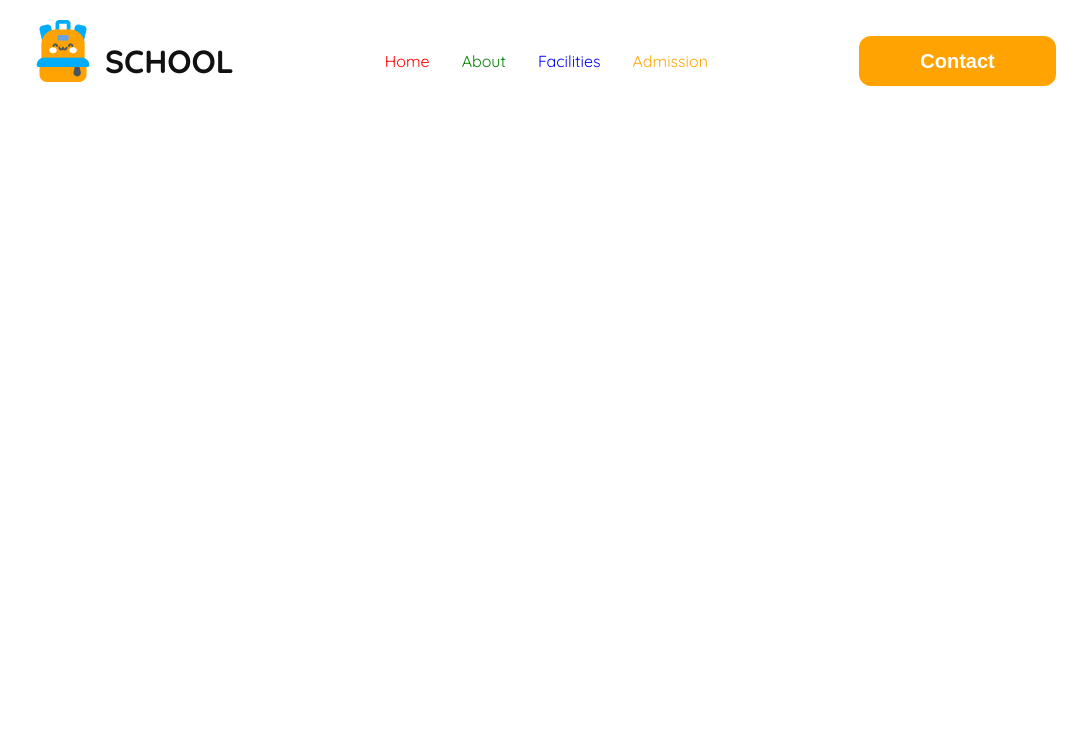
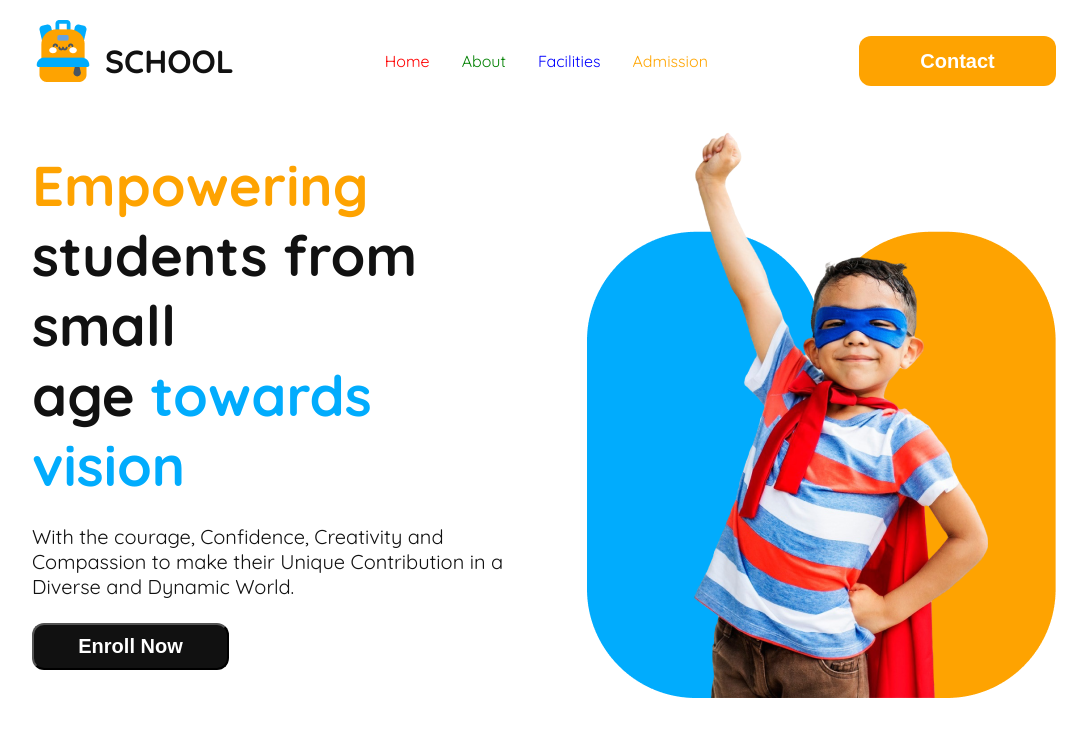
Before and after one commit to nitaisutradhar/school-assignment, a plain HTML site: page index.html in a window 1280 px wide. Shown: the whole page, without its empty margins (96-1183 px from the left). Drawn offline with Linux system fonts and the light colour scheme.

Commit message:
completed banner section

```diff
--- a/index.html
+++ b/index.html
@@ -9,6 +9,7 @@
 </head>
 <body class="quicksand-normal">
     <header>
+        <!-- Navbar Section -->
         <div class="navbar d-flex">
             <div class="nav-brand d-flex">
                 <img class="nav-logo" src="assets/logo.png" alt="School Bag Logo">
@@ -24,6 +25,16 @@
             <span class="navicon-bars"><i class="fa-solid fa-bars"></i></span>
         </div>
         <hr class="nav-hr">
+        <!-- Banner Section -->
+        <div class="banner-section d-flex">
+            <div class="b-container">
+                <h1 class="b-title"><span>Empowering</span><br>
+                    students from small<br> age <span>towards vision</span></h1>
+                <p class="b-desc">With the courage, Confidence, Creativity and Compassion to make their Unique Contribution in a Diverse and Dynamic World.</p>
+                <button class="enroll-btn">Enroll Now</button>
+            </div>
+            <img src="assets/hero-kids.png" alt="">
+        </div>
     </header>
     <main>
 
--- a/styles/style.css
+++ b/styles/style.css
@@ -13,7 +13,7 @@
     display: flex;
 }
   /* header styles */
-.navbar{
+.navbar,.banner-section{
     width: 80%;
     margin: 20px auto;
     align-items: center;
@@ -74,7 +74,39 @@
   .nav-hr{
     display: none;
   }
-
+/* Banner Section Styles */
+.banner-section{
+  gap: 50px;
+}
+.banner-section img{
+  width: 100%;
+}
+.b-title{
+  font-size: 56px;
+  color: #111;
+  margin: 0;
+}
+.b-title span:first-child{
+  color: #FEA301;
+}
+.b-title span:last-child{
+  color: #01ACFD;
+}
+.b-desc{
+  color: #111;
+  font-size: 20px;
+  font-weight: 400;
+  margin: 24px 0;
+}
+.enroll-btn{
+  width: 197px;
+  padding: 10px;
+  border-radius: 12px;
+  background-color: #111;
+  color: #FFF;
+  font-size: 20px;
+  font-weight: 700;
+}
   /* Mobile Device Responsive */
   @media screen and (max-width: 576px) {
     .navbar-nav, .nav-btn, .nav-title{
@@ -88,4 +120,10 @@
         border-top: 1px solid #FEA301;
         margin: 0px;
       }
+      .banner-section{
+        flex-direction: column-reverse;
+      }
+      .b-container{
+        text-align: center;
+      }
   }
```
